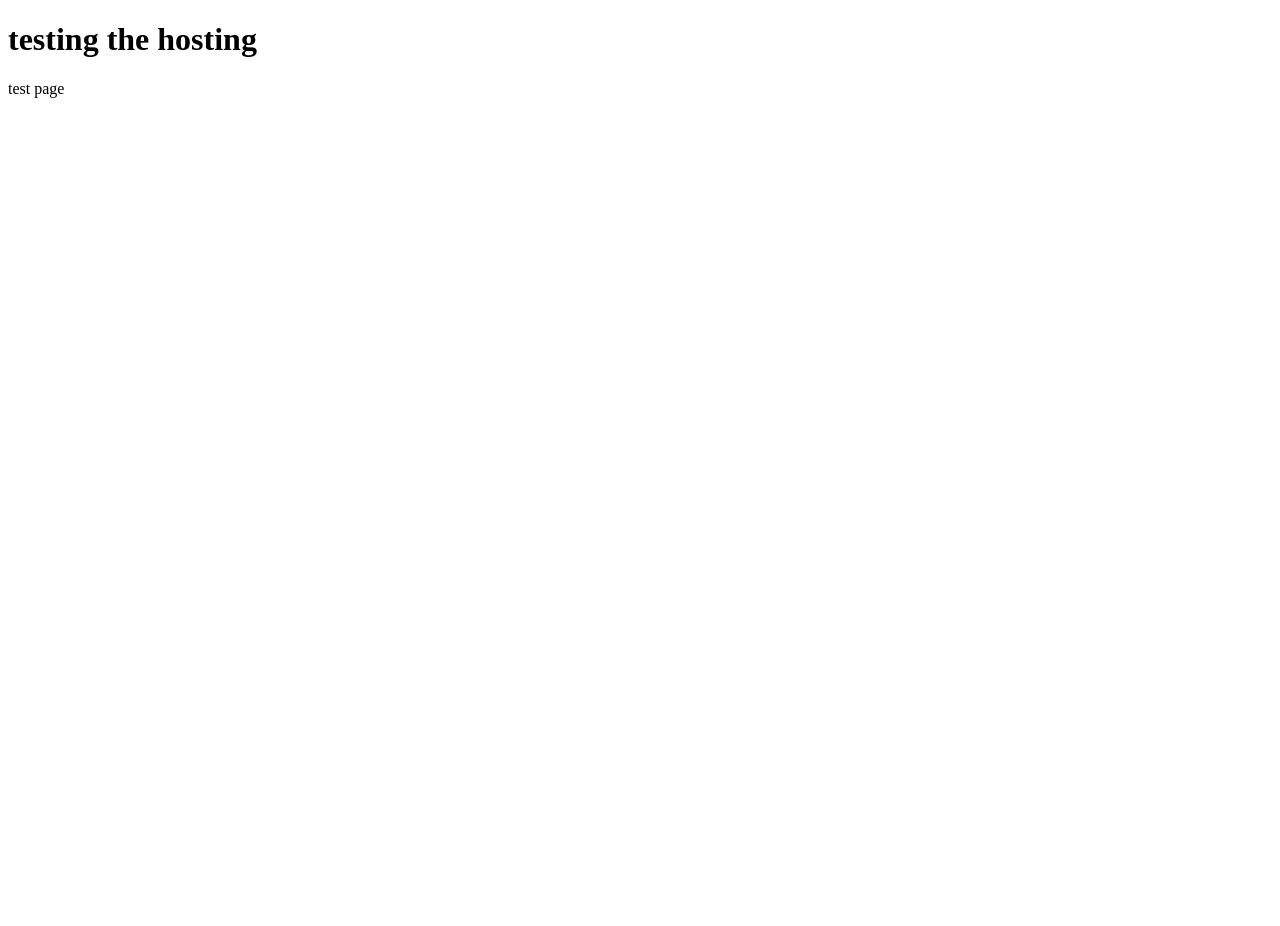
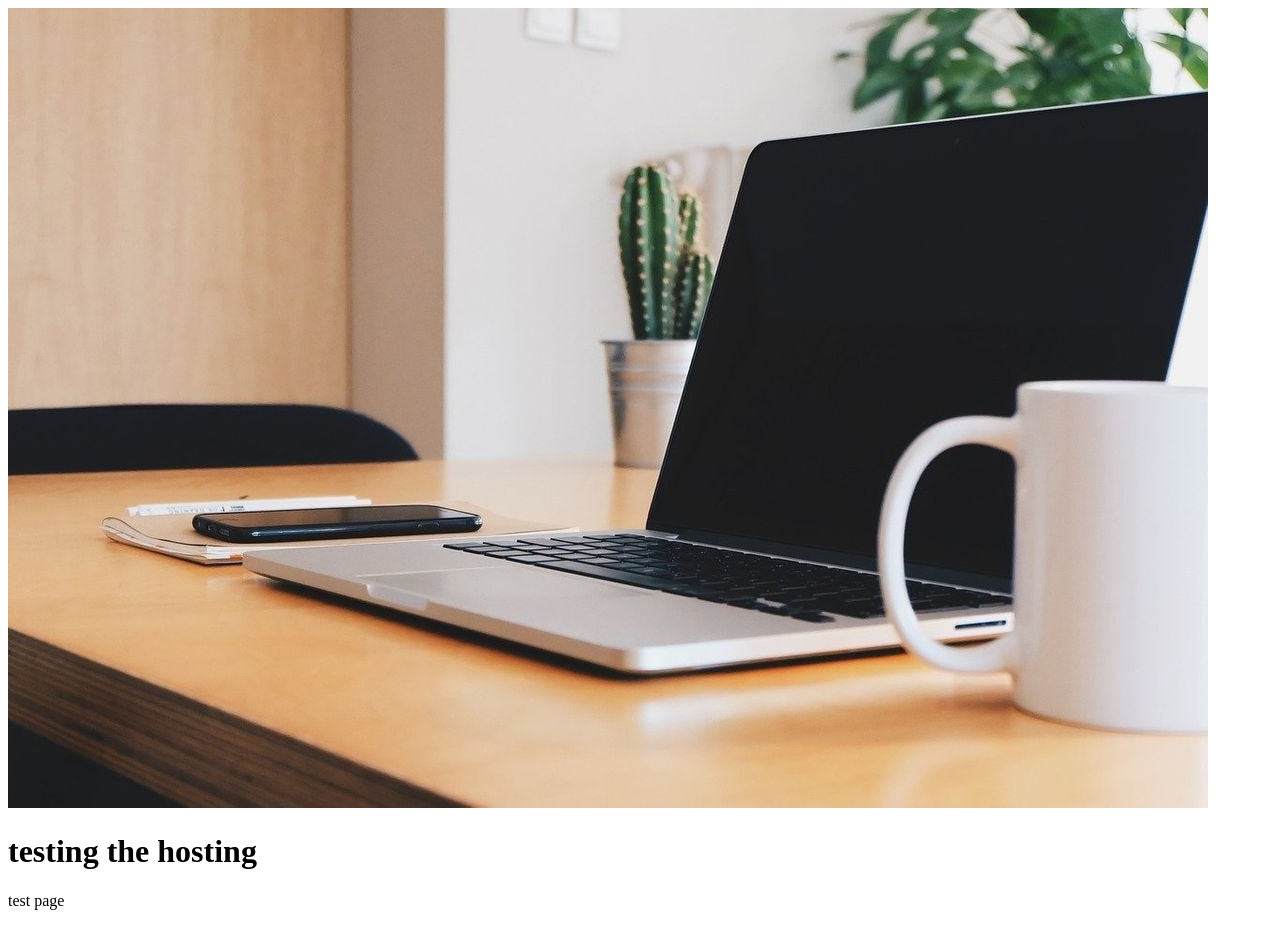
Before and after one commit to InnovativeProjects/testing.github.io, a plain HTML site: page index.html in a window 1280 px wide. Before the commit the page ends 800 px from the top, so only its background shows below. Drawn offline with Linux system fonts and the light colour scheme.

Commit message:
Update index.html

```diff
--- a/index.html
+++ b/index.html
@@ -6,6 +6,7 @@
     <title>Document</title>
 </head>
 <body>
+    <img src="sample.jpg"><br>
     <h1>testing the hosting</h1>
     <p>test page</p>
 </body>
```
